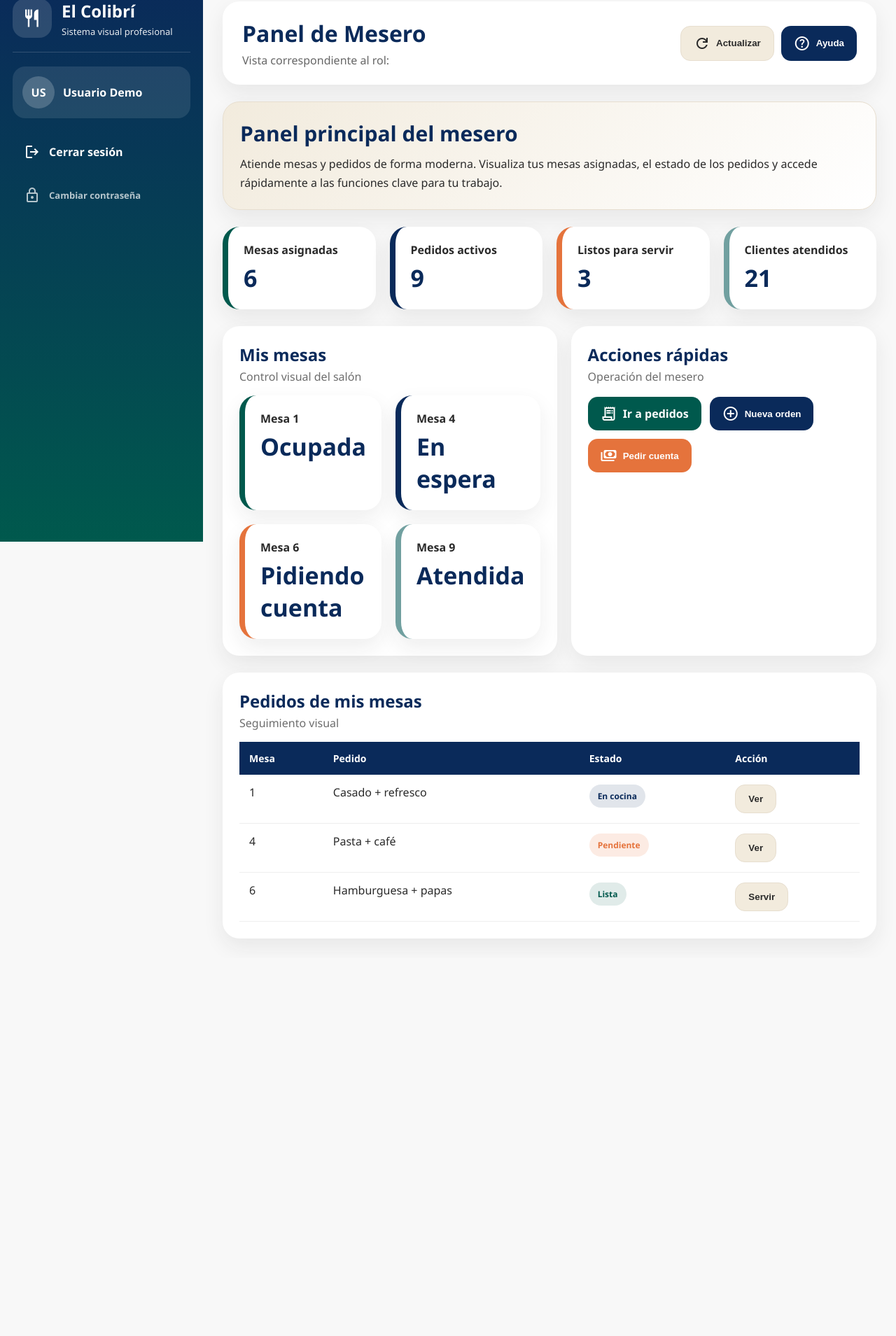
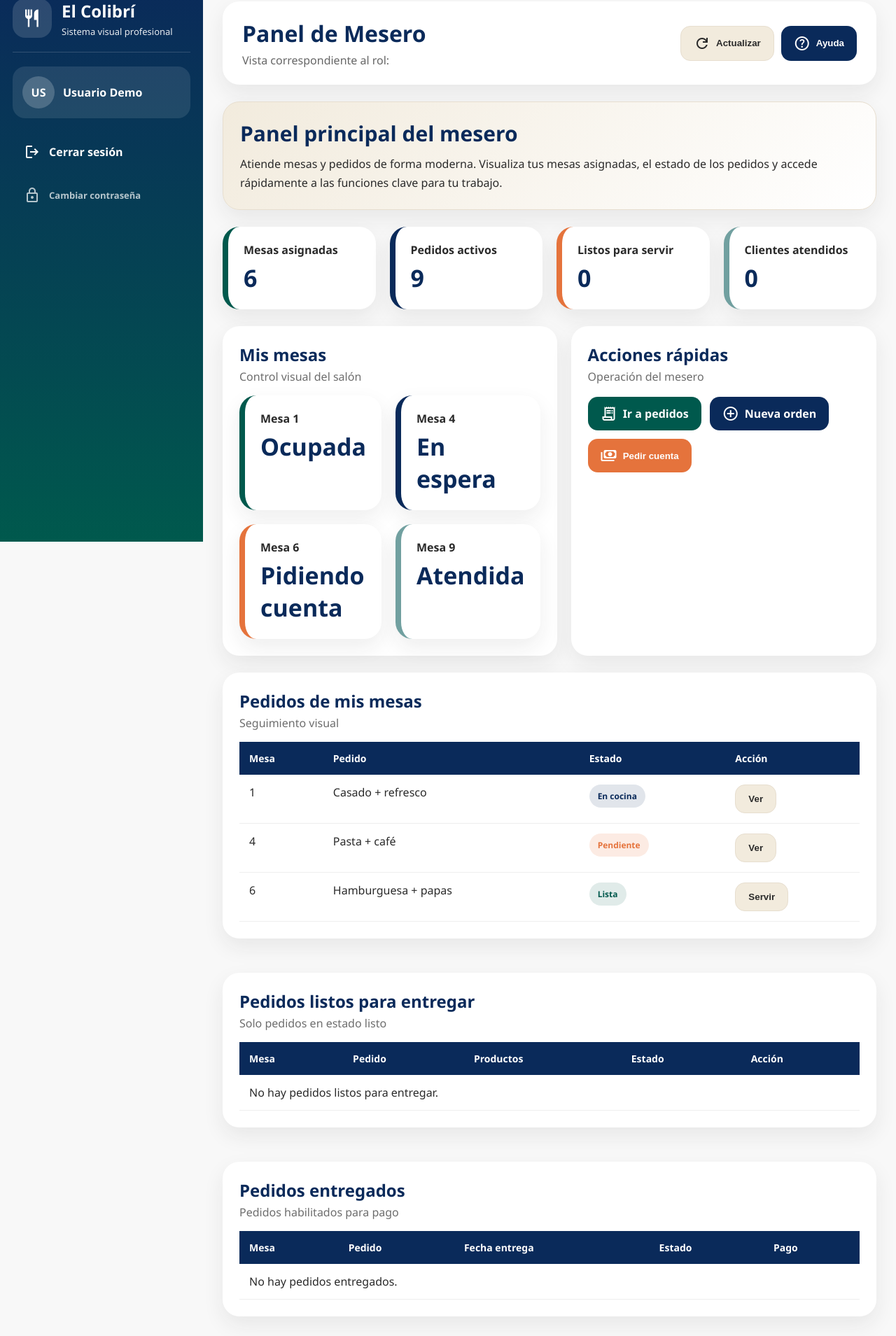
Before and after one commit to santiartavia/ProyectoKN_Universidad, an ASP.NET MVC app: template RestauranteVistas/Views/Mesero/Index.cshtml in a window 1280 px wide. Shown: the part 26-1935 px from the top of the page at 70% size. Before the commit the page ends 1369 px from the top, so only its background shows below. Run offline with ASP.NET Core 8 and stand-ins for ASP.NET MVC 5, Linux system fonts and the light colour scheme; the template is opened without the code that fills it, so the values that code supplies are empty; the project's own start-up code is not run, and a stand-in starts its controllers and pages; some libraries are stand-ins or nearby versions.

Commit message:
SPS 3 COMPLETO
El mesero visualiza únicamente los pedidos con estado "listo".
Se muestran los productos asociados al pedido y sus observaciones.
El botón "Entregar pedido" permite confirmar la entrega al cliente.
El sistema cambia el estado del pedido de "listo" a "entregado".
Se registra la fecha y hora de entrega del pedido.
Los pedidos entregados se muestran en una sección independiente.
Los pedidos entregados quedan habilitados para continuar con el proceso de pago.
El sistema impide entregar pedidos que no se encuentren en estado "listo".
Existe separación entre las funciones de cocina y mesero: cocina marca el pedido como listo y el mesero realiza la entrega.
Se mantiene el historial de pedidos entregados.

```diff
--- a/Abstracciones/Models/Pedido.cs
+++ b/Abstracciones/Models/Pedido.cs
@@ -13,5 +13,7 @@ namespace Abstracciones.Models
         public DateTime FechaHora { get; set; }
         public string Observaciones { get; set; }
         public bool Estado { get; set; }
+
+        public DateTime? FechaHoraEntrega { get; set; }
     }
 }
--- a/AccesoADatos/ColibriDbContext.cs
+++ b/AccesoADatos/ColibriDbContext.cs
@@ -144,7 +144,7 @@ namespace AccesoADatos
             modelBuilder.Entity<Pedido>().Property(p => p.FechaHora).HasColumnName("fecha_hora");
             modelBuilder.Entity<Pedido>().Property(p => p.Observaciones).HasColumnName("observaciones");
             modelBuilder.Entity<Pedido>().Property(p => p.Estado).HasColumnName("estado");
-
+            modelBuilder.Entity<Pedido>().Property(p => p.FechaHoraEntrega).HasColumnName("fecha_hora_entrega");
 
             modelBuilder.Entity<Producto>().ToTable("Productos").HasKey(p => p.IdProducto);
             modelBuilder.Entity<Producto>().Property(p => p.IdProducto).HasColumnName("id_producto");
--- a/RestauranteVistas/Views/Mesero/Index.cshtml
+++ b/RestauranteVistas/Views/Mesero/Index.cshtml
@@ -1,6 +1,13 @@
+@using System.Linq
+@using System.Collections.Generic
 @{
     ViewBag.Title = "Panel de Mesero";
     Layout = "~/Views/Shared/_Layout.cshtml";
+
+    var pedidosListos = ViewBag.PedidosListos as List<Abstracciones.Models.Pedido>;
+    var pedidosEntregados = ViewBag.PedidosEntregados as List<Abstracciones.Models.Pedido>;
+    var detalles = ViewBag.Detalles as List<Abstracciones.Models.DetallePedido>;
+    var productos = ViewBag.Productos as List<Abstracciones.Models.Producto>;
 }
 
 <div class="hero-card">
@@ -11,11 +18,21 @@
     </p>
 </div>
 
+@if (TempData["Mensaje"] != null)
+{
+    <div class="alert alert-success">@TempData["Mensaje"]</div>
+}
+
+@if (TempData["Error"] != null)
+{
+    <div class="alert alert-danger">@TempData["Error"]</div>
+}
+
 <div class="grid-4">
     <div class="metric-card"><h3>Mesas asignadas</h3><div class="value">6</div></div>
     <div class="metric-card alt-blue"><h3>Pedidos activos</h3><div class="value">9</div></div>
-    <div class="metric-card alt-orange"><h3>Listos para servir</h3><div class="value">3</div></div>
-    <div class="metric-card alt-teal"><h3>Clientes atendidos</h3><div class="value">21</div></div>
+    <div class="metric-card alt-orange"><h3>Listos para servir</h3><div class="value">@(pedidosListos != null ? pedidosListos.Count : 0)</div></div>
+    <div class="metric-card alt-teal"><h3>Clientes atendidos</h3><div class="value">@(pedidosEntregados != null ? pedidosEntregados.Count : 0)</div></div>
 </div>
 
 <div class="grid-2">
@@ -47,9 +64,9 @@
             <a class="btn btn-primary" href="@Url.Action("Index","Pedidos")">
                 <span class="material-symbols-outlined">receipt_long</span> Ir a pedidos
             </a>
-            <button class="btn btn-secondary" onclick="mostrarToast('Nueva orden creada visualmente')">
+            <a class="btn btn-secondary" href="@Url.Action("Index","Pedidos")">
                 <span class="material-symbols-outlined">add_circle</span> Nueva orden
-            </button>
+            </a>
             <button class="btn btn-warning" onclick="mostrarToast('Cuenta solicitada a caja')">
                 <span class="material-symbols-outlined">payments</span> Pedir cuenta
             </button>
@@ -96,3 +113,112 @@
         </tbody>
     </table>
 </div>
+
+<div class="table-card" style="margin-top:25px;">
+    <div class="section-title">
+        <div>
+            <h3>Pedidos listos para entregar</h3>
+            <p>Solo pedidos en estado listo</p>
+        </div>
+    </div>
+
+    <table>
+        <thead>
+            <tr>
+                <th>Mesa</th>
+                <th>Pedido</th>
+                <th>Productos</th>
+                <th>Estado</th>
+                <th>Acción</th>
+            </tr>
+        </thead>
+        <tbody>
+            @if (pedidosListos != null && pedidosListos.Any())
+            {
+                foreach (var pedido in pedidosListos)
+                {
+                    var detallesPedido = detalles != null ? detalles.Where(d => d.IdPedido == pedido.IdPedido).ToList() : null;
+
+                    <tr>
+                        <td>Mesa @pedido.IdMesa</td>
+                        <td>Pedido #@pedido.IdPedido</td>
+                        <td>
+                            @if (detallesPedido != null && detallesPedido.Any())
+                            {
+                                foreach (var item in detallesPedido)
+                                {
+                                    var prod = productos != null ? productos.FirstOrDefault(p => p.IdProducto == item.IdProducto) : null;
+                                    <div>
+                                        @(prod != null ? prod.NombreProducto : "Producto")
+                                        x @item.Cantidad
+                                        - @item.ObservacionesItem
+                                    </div>
+                                }
+                            }
+                            else
+                            {
+                                <span>Sin productos</span>
+                            }
+                        </td>
+                        <td><span class="status success">Lista</span></td>
+                        <td>
+                            @using (Html.BeginForm("EntregarPedido", "Mesero", FormMethod.Post))
+                            {
+                                @Html.Hidden("idPedido", pedido.IdPedido)
+                                <button type="submit" class="btn btn-primary">Entregar pedido</button>
+                            }
+                        </td>
+                    </tr>
+                }
+            }
+            else
+            {
+                <tr>
+                    <td colspan="5">No hay pedidos listos para entregar.</td>
+                </tr>
+            }
+        </tbody>
+    </table>
+</div>
+
+<div class="table-card" style="margin-top:25px;">
+    <div class="section-title">
+        <div>
+            <h3>Pedidos entregados</h3>
+            <p>Pedidos habilitados para pago</p>
+        </div>
+    </div>
+
+    <table>
+        <thead>
+            <tr>
+                <th>Mesa</th>
+                <th>Pedido</th>
+                <th>Fecha entrega</th>
+                <th>Estado</th>
+                <th>Pago</th>
+            </tr>
+        </thead>
+        <tbody>
+            @if (pedidosEntregados != null && pedidosEntregados.Any())
+            {
+                foreach (var pedido in pedidosEntregados)
+                {
+                    <tr>
+                        <td>Mesa @pedido.IdMesa</td>
+                        <td>Pedido #@pedido.IdPedido</td>
+                        <td>@(pedido.FechaHoraEntrega.HasValue ? pedido.FechaHoraEntrega.Value.ToString("dd/MM/yyyy HH:mm") : "Sin fecha")</td>
+                        <td><span class="status info">Entregado</span></td>
+                        <td><button class="btn btn-warning" onclick="mostrarToast('Pedido habilitado para pago')">Habilitado</button></td>
+                    </tr>
+                }
+            }
+            else
+            {
+                <tr>
+                    <td colspan="5">No hay pedidos entregados.</td>
+                </tr>
+            }
+        </tbody>
+    </table>
+</div>
```
Also changed, not shown: RestauranteVistas/Controllers/MeseroController.cs (+33 -10 lines), 4 other files.
